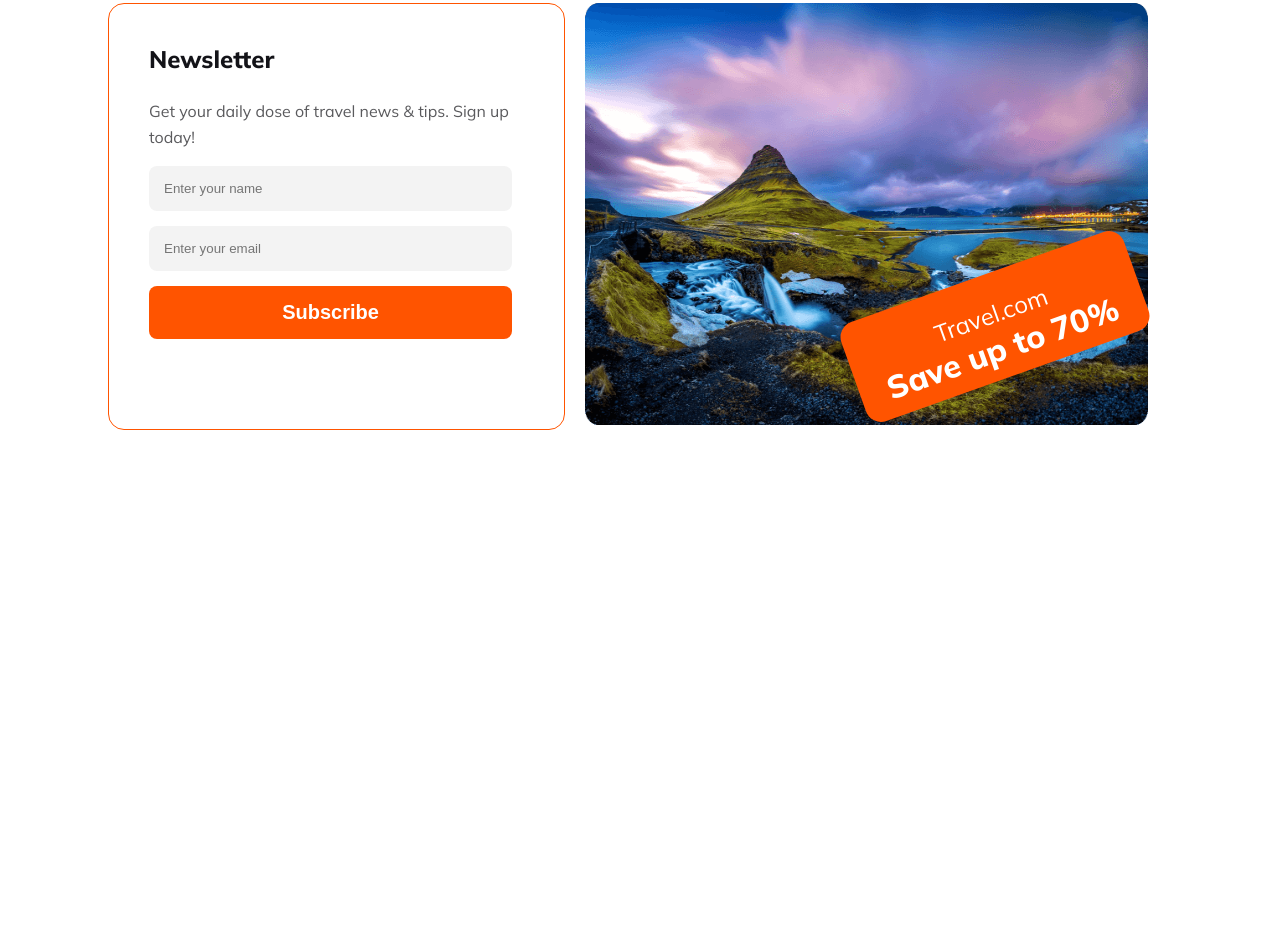
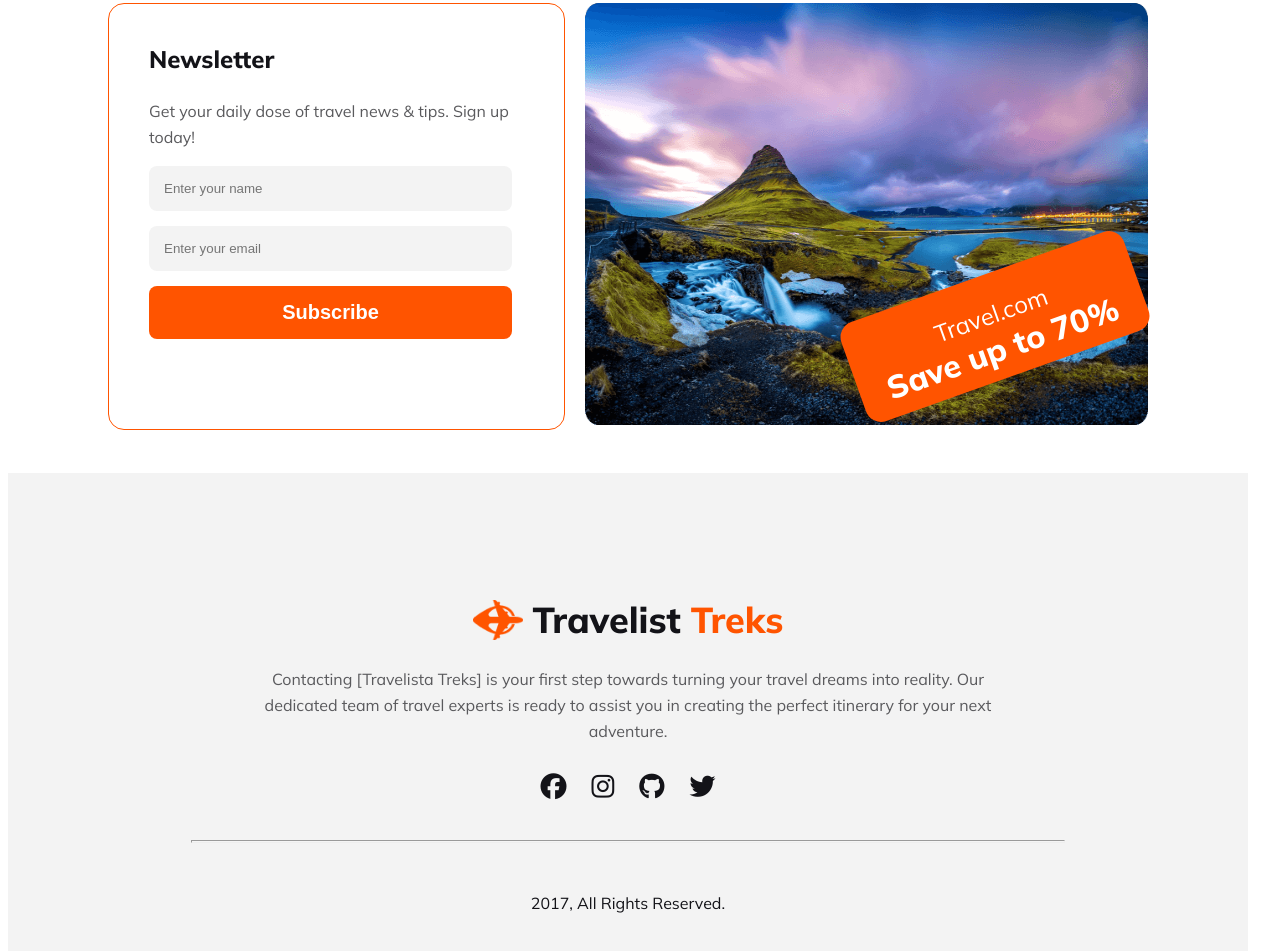
Before and after one commit to Obaidullah-ahsan/B9A2-Travelista-Treks, a plain HTML site: page index.html in a window 1280 px wide. Shown: the part 3241-4192 px from the top of the page. Before the commit the page ends 3783 px from the top, so only its background shows below. Drawn offline with Linux system fonts and the light colour scheme.

Commit message:
added footer section

```diff
--- a/B9A2-Travelista-Treks.css
+++ b/B9A2-Travelista-Treks.css
@@ -18,7 +18,6 @@ body {
     display: flex;
     gap: 10px;
     align-items: center;
-
     width: 50%;
 }
 
@@ -331,6 +330,7 @@ body {
     gap: 20px;
     margin: 100px 100px;
     margin-bottom: 0;
+    max-height: 470px;
 }
 
 .newsletter-content {
@@ -416,7 +416,71 @@ button {
     padding-top: 25px;
 }
 
+footer {
+    background: rgba(19, 19, 24, 0.05);
+    height: 502px;
+}
 
+.footer-container {
+    display: flex;
+    gap: 10px;
+    align-items: center;
+    justify-content: center;
+    padding-top: 100px;
+}
+
+.footer-container img {
+    width: 50px;
+    height: 40.008px;
+}
+
+.footer-container h1 {
+    color: #131318;
+    font-size: 36px;
+    font-weight: 800;
+}
+
+.footer-container h1 span {
+    color: #FF5400;
+}
+
+.footer-description {
+    color: #5A5A5D;
+    font-size: 16px;
+    text-align: center;
+    margin: 0 auto;
+    font-weight: 400;
+    line-height: 26px;
+    max-width: 769px;
+}
+
+.social-icon {
+    display: flex;
+    gap: 25px;
+    justify-content: center;
+    margin-top: 30px;
+    margin-bottom: 40px;
+}
+
+.social-icon a i {
+    color: #131318;
+    font-size: 26px;
+}
+
+#hr {
+    background: rgba(255, 255, 255, 0.15);
+    max-width: 872px;
+    height: 1px;
+}
+
+.copyright {
+    color: #131318;
+    font-size: 16px;
+    font-weight: 300;
+    text-align: center;
+    margin: 0 auto;
+    margin-top: 50px;
+}
 
 @media screen and (max-width:600px) {
     body {
--- a/index.html
+++ b/index.html
@@ -165,11 +165,22 @@
             </div>
         </section>
 
-
     </main>
     <!--main end-->
     <footer>
-
+        <div class="footer-container">
+            <img src="./Images/Group 40071 (2).png" alt="">
+            <h1>Travelist <span>Treks</span></h1>
+        </div>
+        <p class="footer-description">Contacting [Travelista Treks] is your first step towards turning your travel dreams into reality. Our dedicated team of travel experts is ready to assist you in creating the perfect itinerary for your next adventure. </p>
+        <div class="social-icon">
+            <a href="#"><i class="fa-brands fa-facebook"></i></a>
+            <a href="#"><i class="fa-brands fa-instagram"></i></a>
+            <a href="#"><i class="fa-brands fa-github"></i></a>
+            <a href="#"><i class="fa-brands fa-twitter"></i></a>
+        </div>
+        <hr id="hr">
+        <p class="copyright">2017, All Rights Reserved.</p>
     </footer>
 </body>
 
```
